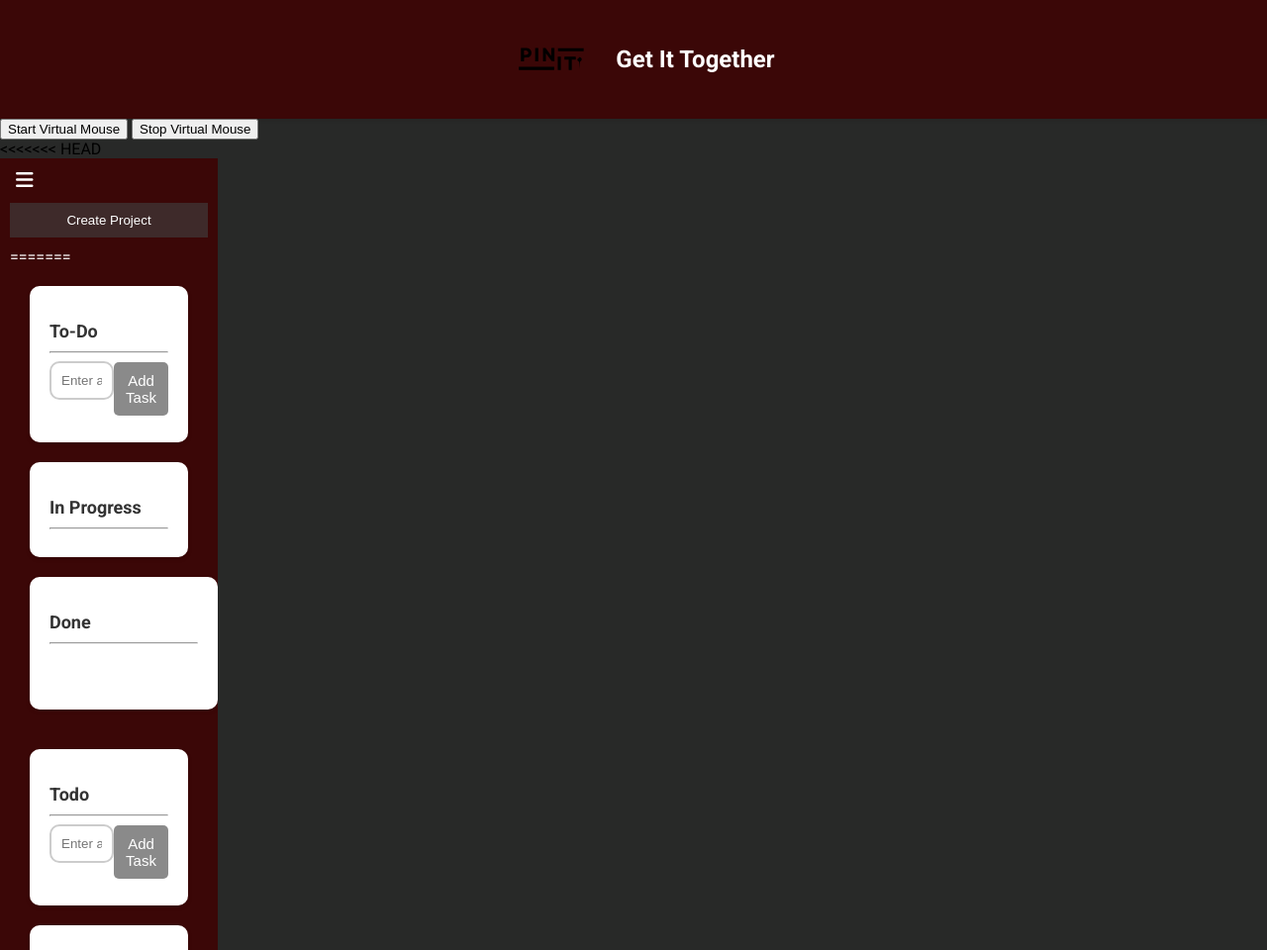
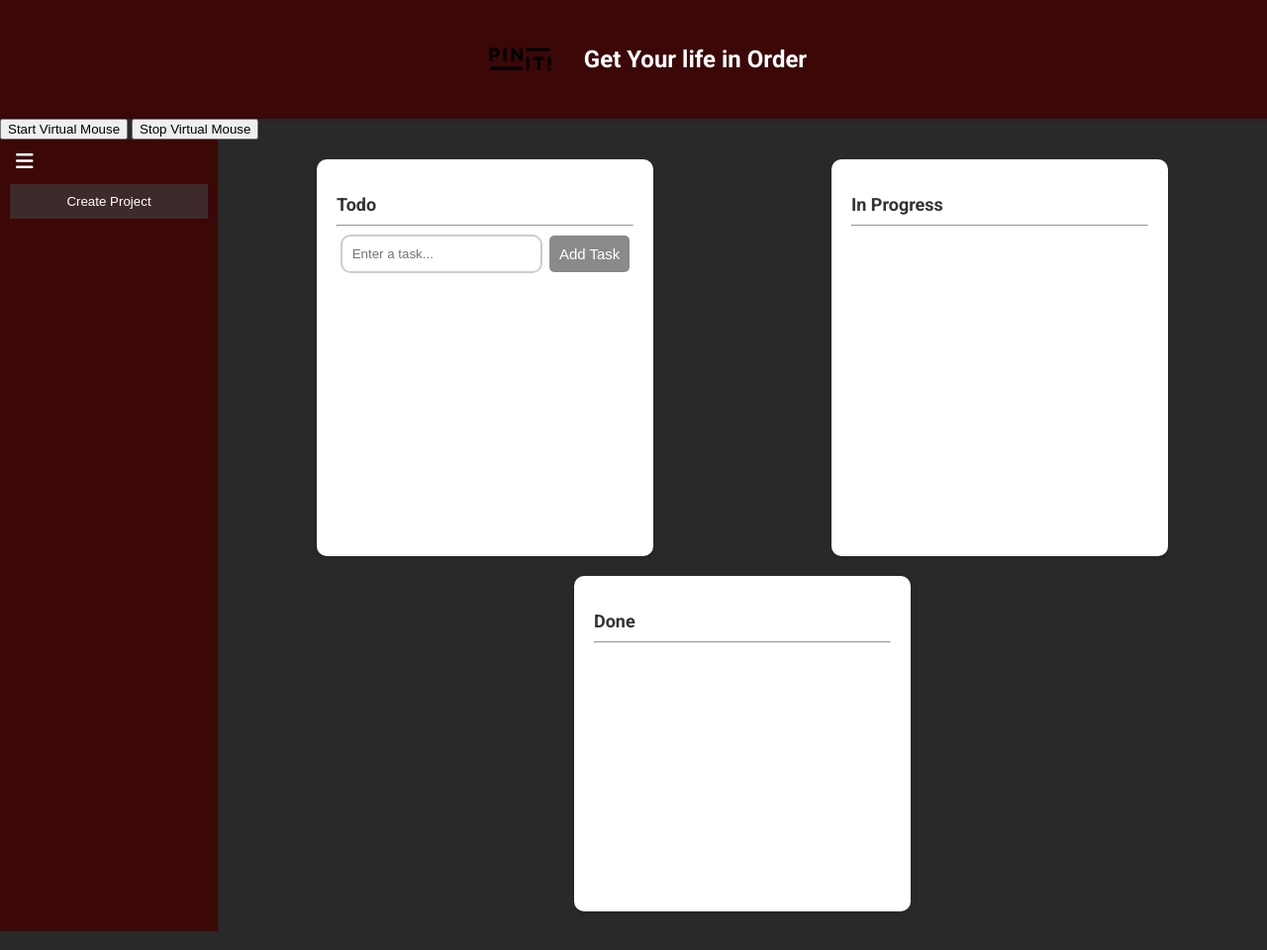
Before and after one commit to Saadayyy/ToDo, a website: page index.html in a window 1280 px wide. Shown: the whole page at 99% size. Drawn offline with Linux system fonts and the light colour scheme.

```diff
--- a/index.html
+++ b/index.html
@@ -13,8 +13,8 @@
 
 <body>
     <div class="head">
-        <img src="assets/Pin-_2_.svg" alt="Logo">
-        <h1>Get It Together</h1>
+        <img src="assets/logo.svg" alt="Logo">
+        <h1>Get Your life in Order</h1>
     </div>
 
     <!-- Virtual Mouse Control Buttons -->
@@ -23,7 +23,6 @@
         <button id="stop-virtual-mouse">Stop Virtual Mouse</button>
     </div>
 
-<<<<<<< HEAD
 <!-- Container for Sidebar and Board -->
 <div class="container">
     <!-- Sidebar -->
@@ -34,28 +33,6 @@
         <div class="sidebar-content">
             <button class="create-project-btn" onclick="createProject()">Create Project</button>
             <div id="projectList" class="project-list"></div>
-=======
-    <div class="board">
-        <div class="column" id="todo" ondrop="drop(event, 'todo')" ondragover="allowDrop(event)">
-            <h2>To-Do</h2>
-            <hr>
-            <div class="tasks-in-btn">
-                <input type="text" id="taskInput" class="task-input" placeholder="Enter a task..."
-                    oninput="capitalizeInput(this)">
-                <button class="add-task-btn" onclick="addTask('todo')">Add Task</button>
-            </div>
-            <div class="task-container"></div>
-        </div>
-        <div class="column" id="in-progress" ondrop="drop(event, 'in-progress')" ondragover="allowDrop(event)">
-            <h2>In Progress</h2>
-            <hr>
-            <div class="task-container"></div>
-        </div>
-        <div class="column" id="done" ondrop="drop(event, 'done')" ondragover="allowDrop(event)">
-            <h2>Done</h2>
-            <hr>
-            <div class="task-container"></div>
->>>>>>> 59e12dcabe140d031ae6ed132a40902fd1a7e465
         </div>
     </div>
 
```
